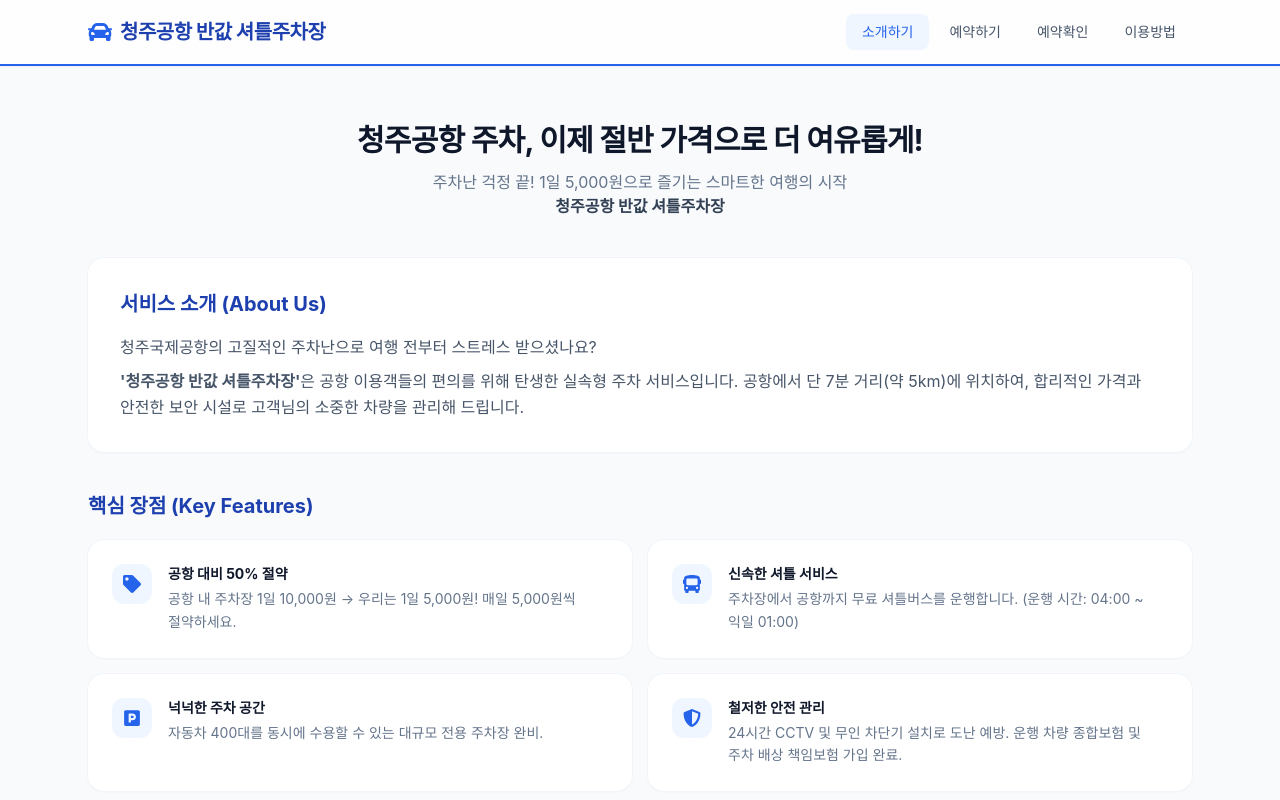
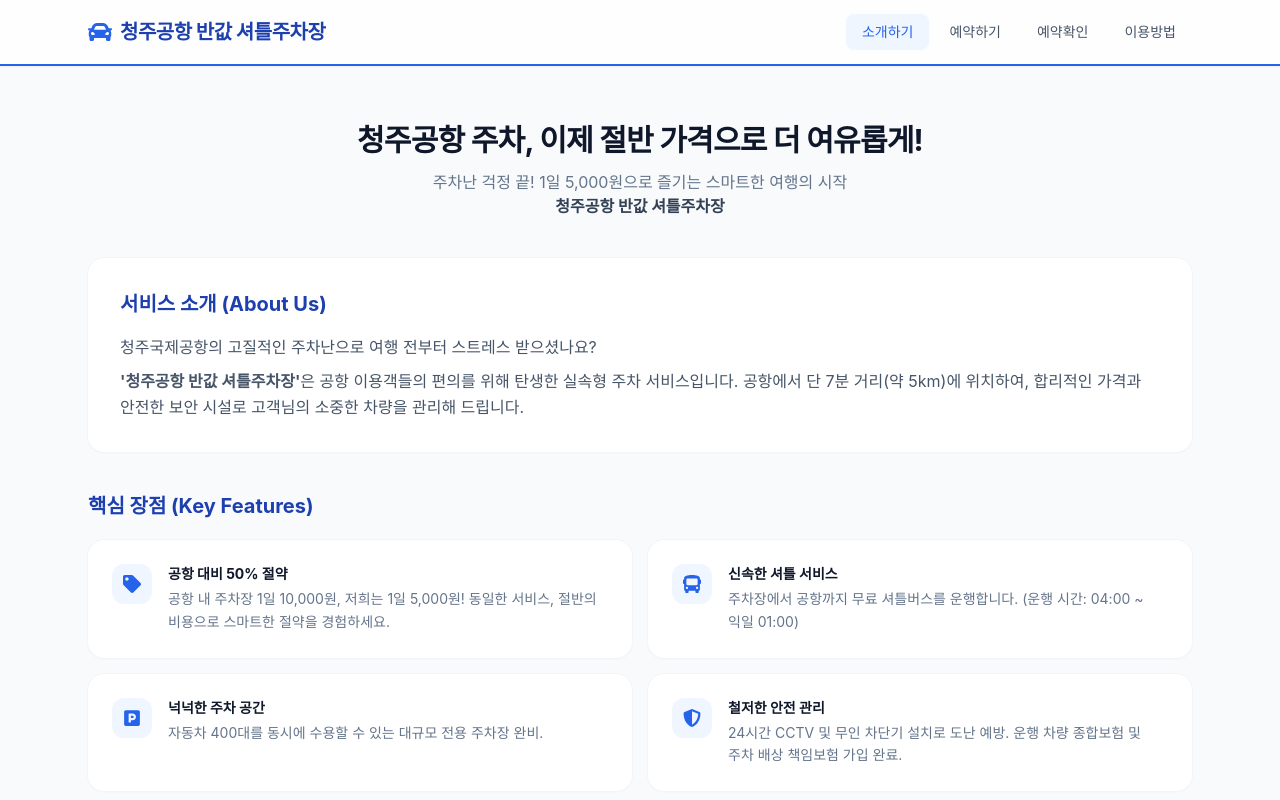
Before and after one commit to blueeye2024/parking, a React (Vite) app in the folder frontend/: page /about in a window 1280 px wide. Shown: the top 800 px of the page. Built offline with nearby package versions, Linux system fonts and the light colour scheme; a web font is replaced by a local one.

Commit message:
핵심장점 가격 문구 품격있게 수정

```diff
--- a/frontend/src/components/AboutUs.jsx
+++ b/frontend/src/components/AboutUs.jsx
@@ -2,7 +2,7 @@ import React from 'react';
 import { FaTag, FaBus, FaParking, FaShieldAlt, FaMapMarkerAlt, FaHandshake } from 'react-icons/fa';
 
 const features = [
-    { icon: FaTag, title: '공항 대비 50% 절약', desc: '공항 내 주차장 1일 10,000원 → 우리는 1일 5,000원! 매일 5,000원씩 절약하세요.' },
+    { icon: FaTag, title: '공항 대비 50% 절약', desc: '공항 내 주차장 1일 10,000원, 저희는 1일 5,000원! 동일한 서비스, 절반의 비용으로 스마트한 절약을 경험하세요.' },
     { icon: FaBus, title: '신속한 셔틀 서비스', desc: '주차장에서 공항까지 무료 셔틀버스를 운행합니다. (운행 시간: 04:00 ~ 익일 01:00)' },
     { icon: FaParking, title: '넉넉한 주차 공간', desc: '자동차 400대를 동시에 수용할 수 있는 대규모 전용 주차장 완비.' },
     { icon: FaShieldAlt, title: '철저한 안전 관리', desc: '24시간 CCTV 및 무인 차단기 설치로 도난 예방. 운행 차량 종합보험 및 주차 배상 책임보험 가입 완료.' },
```
